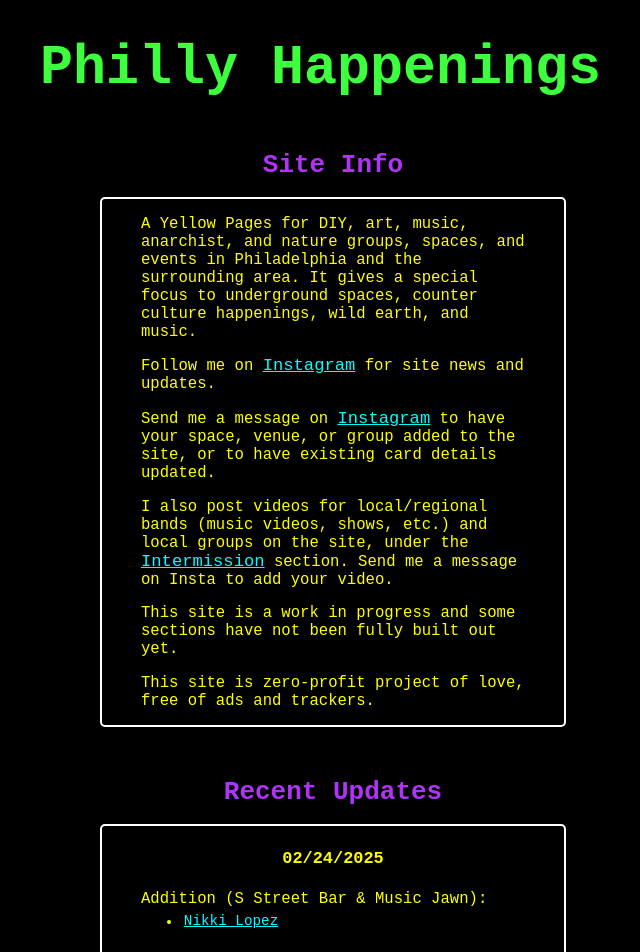
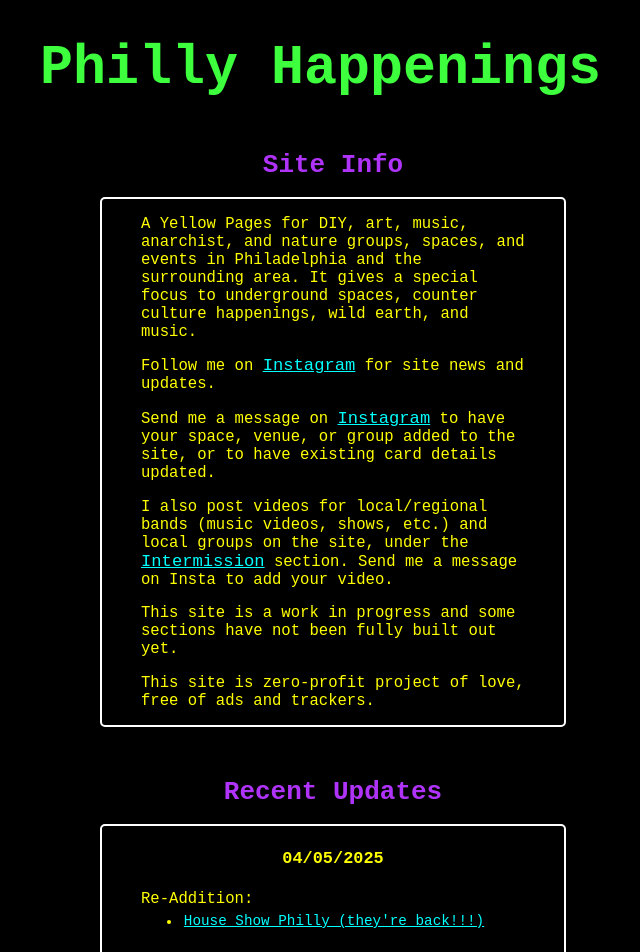
Before and after one commit to KLabWeb/Philly-Happenings, a React (Create React App) app: page / in a window 1280 px wide. Shown: the top 952 px of the page, without its empty margins (307-947 px from the left). Built offline with nearby package versions, Linux system fonts and the light colour scheme; the HTML template or start-up script is replaced by a standard one.

Commit message:
re-addition of House Show Philly

```diff
--- a/src/updatesData.js
+++ b/src/updatesData.js
@@ -1,4 +1,18 @@
 export const UPDATES = [
+    {
+        header: "04/05/2025",
+        categoryUpdateLists: [
+            {
+                type: "Re-Addition:",
+                updateList: [
+                    {
+                        label: "House Show Philly (they're back!!!)",
+                        href: "https://www.instagram.com/houseshowphilly/",
+                    },
+                ]
+            },
+        ]
+    },
     {
         header: "02/24/2025",
         categoryUpdateLists: [
```
Also changed, not shown: src/data.js.
